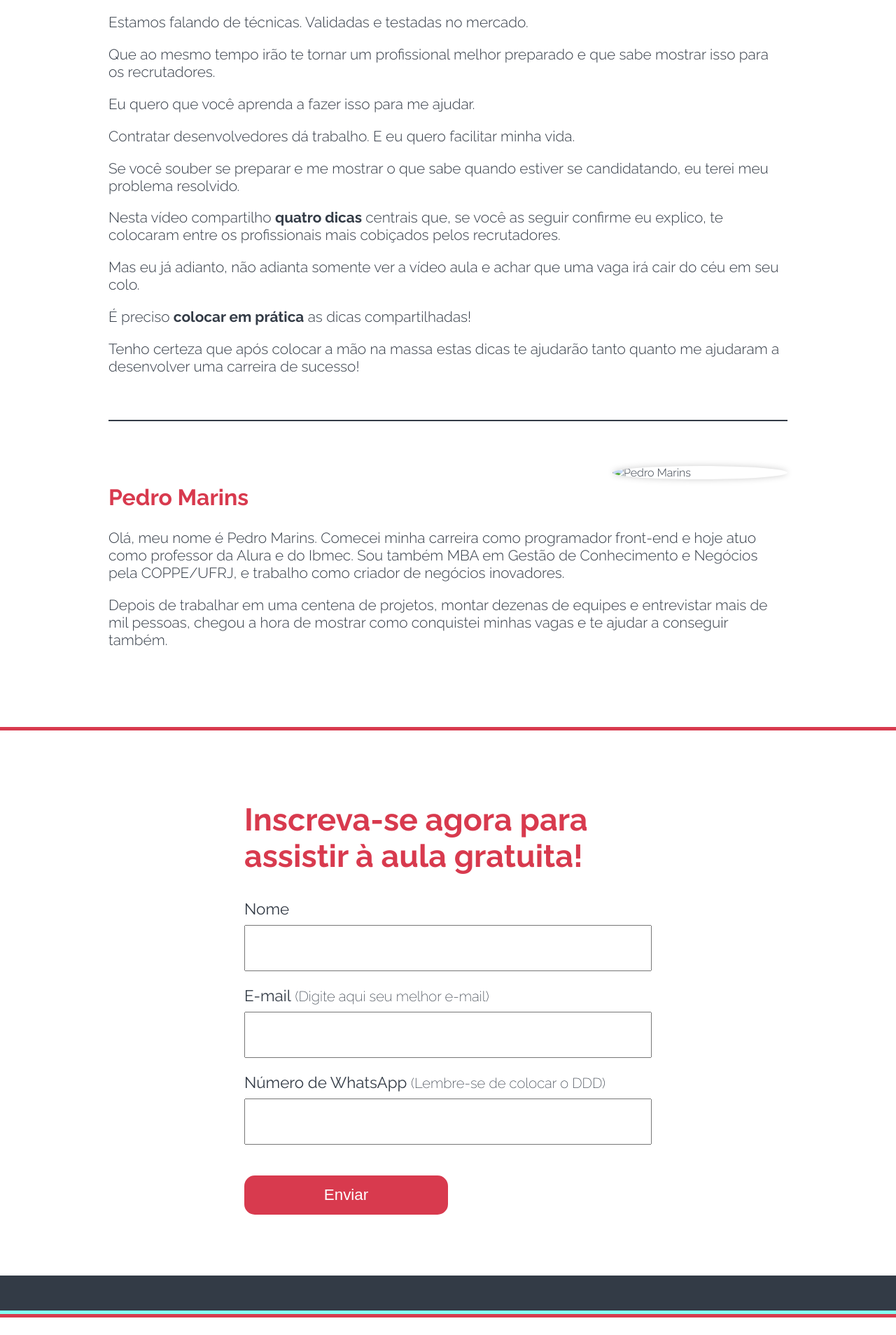
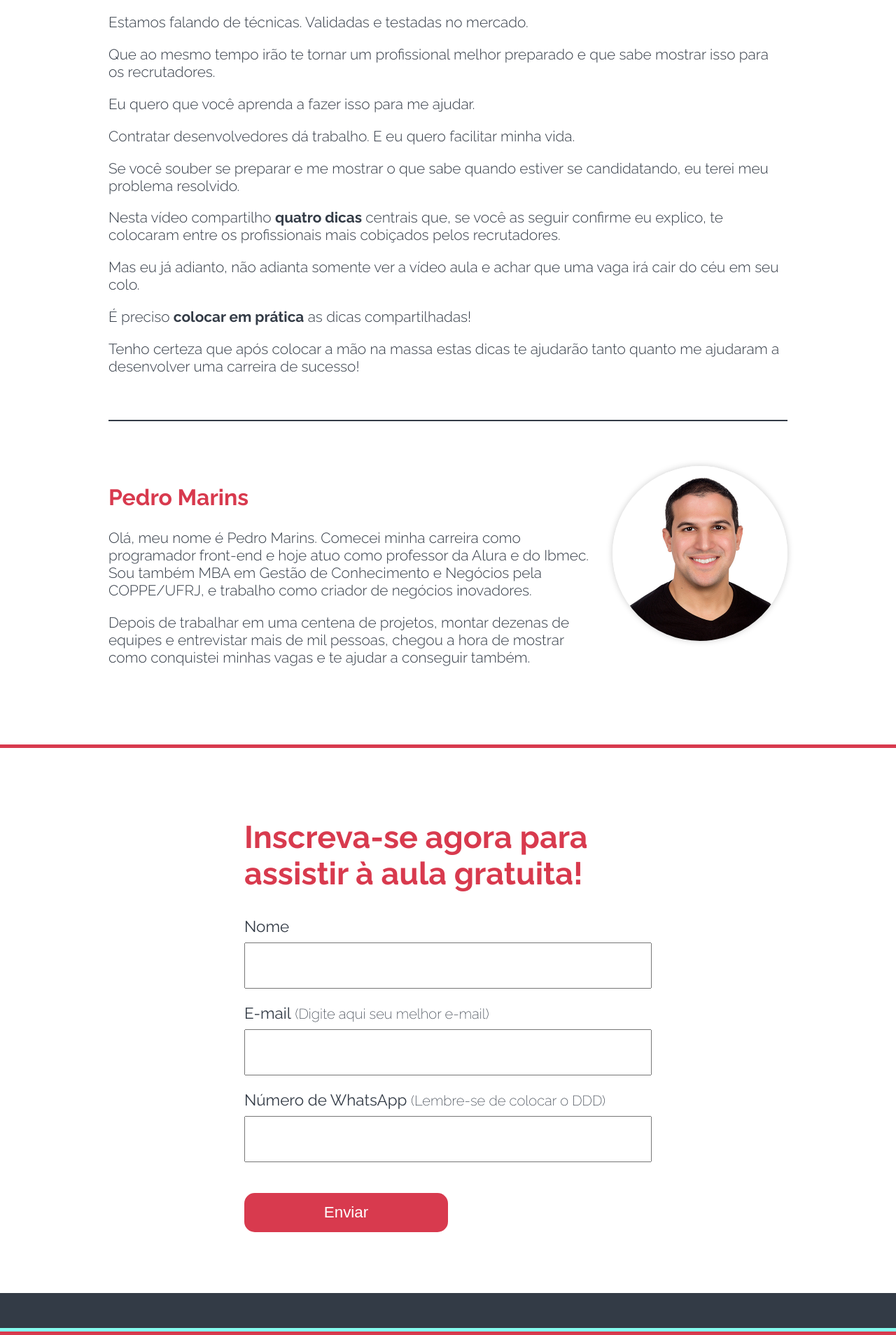
Before and after one commit to pedromarins/pedromarins.github.io, a Jekyll site: the page curso/index.html, which Jekyll copies as it is, in a window 1280 px wide. Shown: the part 1406-3314 px from the top of the page at 70% size. Built offline with Jekyll 4.4.1, drawn with Linux system fonts in a browser that asks for light colours.

Commit message:
ajustando o path da imagem

```diff
--- a/curso/index.html
+++ b/curso/index.html
@@ -107,7 +107,7 @@
 		<p>Tenho certeza que após colocar a mão na massa estas dicas te ajudarão tanto quanto me ajudaram a desenvolver uma carreira de sucesso!</p>
 
 		<div class="bio">
-			<img class="bio-photo" src="./images/pedromarins.jpg" alt="Pedro Marins">
+			<img class="bio-photo" src="/assets/img/curso/pedromarins.jpg" alt="Pedro Marins">
 			<h2 class="description-title">Pedro Marins</h2>
 			<p>Olá, meu nome é Pedro Marins. Comecei minha carreira como programador front-end e hoje atuo como professor da Alura e do Ibmec. Sou também MBA em Gestão de Conhecimento e Negócios pela COPPE/UFRJ, e trabalho como criador de negócios inovadores.</p>
 			<p>Depois de trabalhar em uma centena de projetos, montar dezenas de equipes e entrevistar mais de mil pessoas, chegou a hora de mostrar como conquistei minhas vagas e te ajudar a conseguir também.</p>
```
